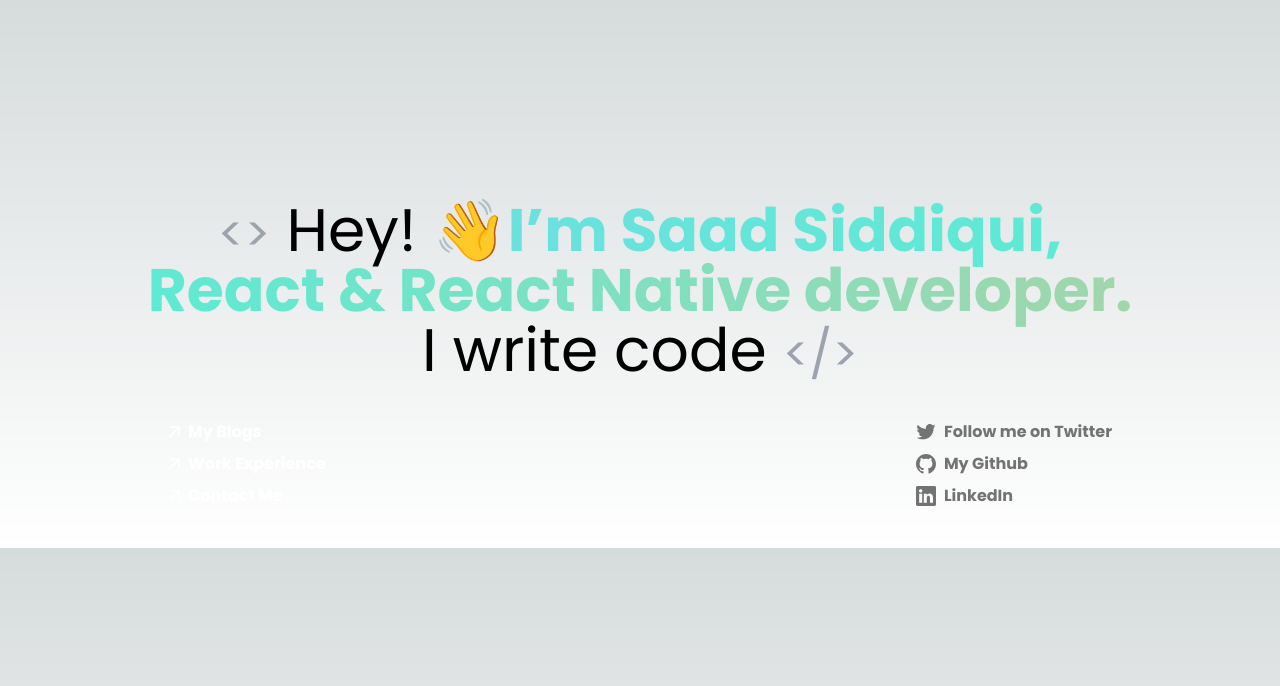
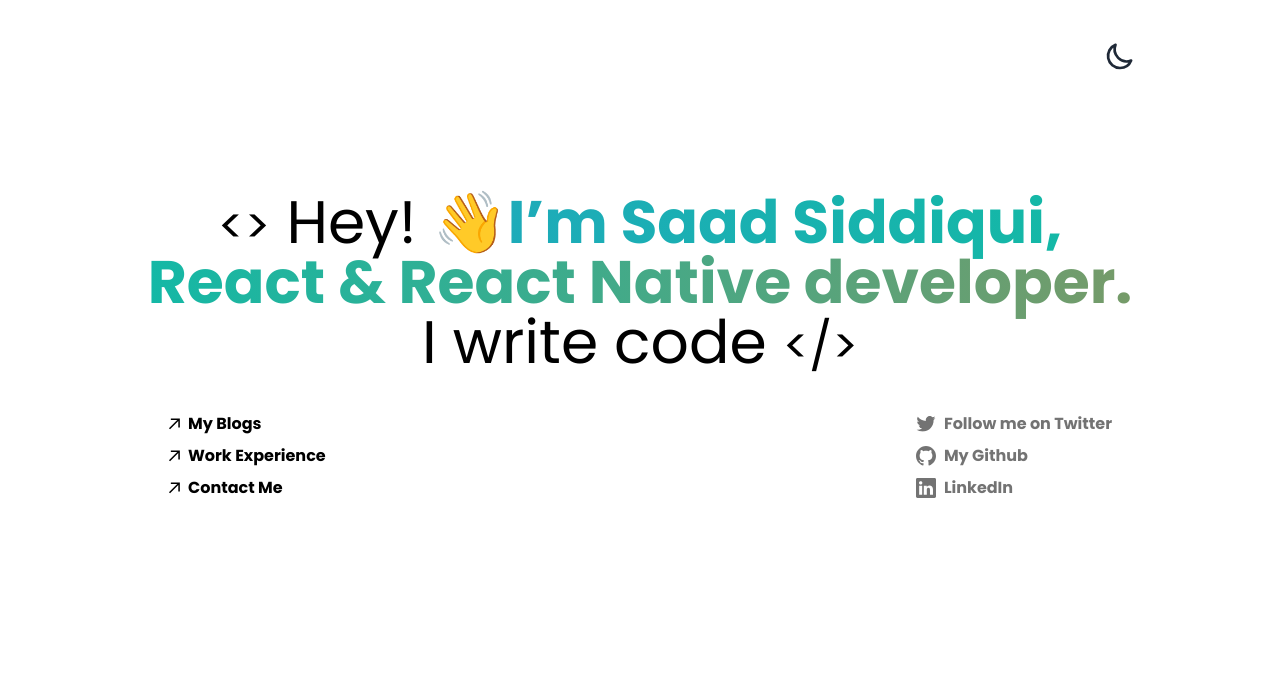
Before and after one commit to saadsiddiqui07/saad.portfolio, a Next.js app: page / in a window 1280 px wide. Shown: the top 686 px of the page. Built offline with nearby package versions, Linux system fonts and the light colour scheme.

Commit message:
integrate light and dark mode 🌙

```diff
--- a/components/blog-post/index.tsx
+++ b/components/blog-post/index.tsx
@@ -6,16 +6,16 @@ const BlogPost = ({ slug, frontMatter, readTime }: any) => {
     <Link
       key={slug}
       href={`/blogs/${slug}`}
-      className="flex flex-col transition duration-400 ease-out bg-[#161616] hover:bg-[#202020] m-3 group cursor-pointer shadow-lg rounded-lg"
+      className="flex flex-col transition duration-400 ease-out bg-gray-200 hover:bg-gray-300 dark:bg-[#161616] dark-hover:bg-[#202020] m-3 group cursor-pointer shadow-lg rounded-lg"
     >
       <div className="p-4 h-full flex flex-col">
         <h2 className="text-xl md:text-xl flex-1 my-1 font-bold">
           {frontMatter.title}
         </h2>
-        <div className="font-normal text-xs md:text-sm text-gray-400 my-2">
+        <div className="font-normal text-xs md:text-sm dark:text-gray-400 my-2">
           {formatDate(frontMatter.date)} {"-"} {readTime.text}
         </div>
-        <h3 className="text-sm md:text-md flex-1 my-1 font-normal text-gray-200">
+        <h3 className="text-sm md:text-md flex-1 my-1 font-normal dark:text-gray-200">
           {frontMatter.metaDesc}
         </h3>
       </div>
--- a/components/hero-section/index.tsx
+++ b/components/hero-section/index.tsx
@@ -8,24 +8,24 @@ import poppins from "@/styles";
 
 const HeroSection = () => {
   return (
-    <main className={`md:max-w-6xl flex-1 md:mx-auto ${poppins.className}`}>
-      <div className="flex flex-col items-center md:py-10 justify-center mt-20 mx-5 md:mt-40 sm:mx-10 md:mx-20">
+    <main className={`${poppins.className}`}>
+      <div className="flex flex-col items-center md:py-10 justify-center mt-20 mx-5 md:mt-30 sm:mx-10 md:mx-20">
         <div className="items-center">
           <h1 className="text-4xl sm:text-5xl md:text-6xl text-center">
-            <span className="text-gray-400 text3xl sm:text-4xl md:text-5xl">
+            <span className="dark:text-gray-400 text3xl sm:text-4xl md:text-5xl">
               {"<>"}
             </span>{" "}
             Hey! 👋
-            <span className="font-bold bg-gradient-to-r from-blue-300 via-teal-300 to-orange-300 text-transparent bg-clip-text bg-300% animate-gradient">
+            <span className="font-bold bg-gradient-to-r dark:from-blue-300 dark:via-teal-300 dark:to-orange-300 from-blue-500 via-teal-500 to-orange-500 text-transparent bg-clip-text bg-300% animate-gradient">
               I’m Saad Siddiqui, React & React Native developer.
             </span>{" "}
             <span>I write code </span>
-            <span className="text3xl text-gray-400 sm:text-4xl md:text-5xl">
+            <span className="text3xl dark:text-gray-400 sm:text-4xl md:text-5xl">
               {"</>"}
             </span>
           </h1>
           <div className="flex items-start md:items-center mt-10 flex-col md:flex-row">
-            <div className="mt-8 md:mt-0 mx-0 md:mx-6 space-y-2 text-white">
+            <div className="mt-8 md:mt-0 mx-0 md:mx-6 space-y-2 dark:text-white">
               <Link className="flex items-center" href="/blogs">
                 <ArrowRight />
                 <b>My Blogs</b>
--- /dev/null
+++ b/components/icons/DarkMode.tsx
@@ -0,0 +1,22 @@
+import React from "react";
+
+const DarkMode = () => {
+  return (
+    <svg
+      xmlns="http://www.w3.org/2000/svg"
+      viewBox="0 0 24 24"
+      fill="none"
+      stroke="currentColor"
+      className="h-8 w-8 text-gray-800 dark:text-gray-200"
+    >
+      <path
+        stroke-linecap="round"
+        stroke-linejoin="round"
+        stroke-width="2"
+        d="M20.354 15.354A9 9 0 018.646 3.646 9.003 9.003 0 0012 21a9.003 9.003 0 008.354-5.646z"
+      ></path>
+    </svg>
+  );
+};
+
+export default DarkMode;
--- /dev/null
+++ b/components/icons/LightMode.tsx
@@ -0,0 +1,22 @@
+import React from "react";
+
+const LightMode = () => {
+  return (
+    <svg
+      xmlns="http://www.w3.org/2000/svg"
+      viewBox="0 0 24 24"
+      fill="none"
+      stroke="currentColor"
+      className="h-8 w-8 text-gray-800 dark:text-gray-200"
+    >
+      <path
+        stroke-linecap="round"
+        stroke-linejoin="round"
+        stroke-width="2"
+        d="M12 3v1m0 16v1m9-9h-1M4 12H3m15.364 6.364l-.707-.707M6.343 6.343l-.707-.707m12.728 0l-.707.707M6.343 17.657l-.707.707M16 12a4 4 0 11-8 0 4 4 0 018 0z"
+      ></path>
+    </svg>
+  );
+};
+
+export default LightMode;
--- a/pages/_app.tsx
+++ b/pages/_app.tsx
@@ -1,7 +1,12 @@
 import "@/styles/globals.css";
 import type { AppProps } from "next/app";
 import "prismjs/themes/prism-tomorrow.css";
+import { ThemeProvider } from "next-themes";
 
 export default function App({ Component, pageProps }: AppProps) {
-  return <Component {...pageProps} />;
+  return (
+    <ThemeProvider attribute="class">
+      <Component {...pageProps} />
+    </ThemeProvider>
+  );
 }
--- a/pages/blogs/[slug].tsx
+++ b/pages/blogs/[slug].tsx
@@ -10,9 +10,11 @@ import TwitterIcon from "@/components/icons/TwitterIcon";
 import Seo from "@/components/seo";
 import LinkedinIcon from "@/components/icons/LinkedinIcon";
 import FacebookIcon from "@/components/icons/FacebookName";
+import { useTheme } from "next-themes";
 
 export default function BlogDetails({ frontMatter, content, slug }: any) {
   const router = useRouter();
+  const { theme } = useTheme();
   const blogURL = `https://saad-portfolio-nu.vercel.app/blogs/${slug}`;
 
   const handleShare = (medium: "twitter" | "facebook" | "linkedin") => {
@@ -42,15 +44,15 @@ export default function BlogDetails({ frontMatter, content, slug }: any) {
         description={frontMatter.metaDesc}
         url={blogURL}
       />
-      <div className="container prose prose-white mx-auto px-2 py-5 md:py-10 my-10 md:px-1">
+      <div className="container prose dark:prose-white mx-auto px-2 py-5 md:py-10 my-10 md:px-1">
         <div className="flex">
           <div
             onClick={() => router.back()}
             className="transition cursor-pointer duration-200 ease-out hover:scale-125"
           >
-            <BackIcon />
+            <BackIcon theme={theme!} />
           </div>
-          <h1 className="font-bold text-xl">Back</h1>
+          <h1 className="font-bold dark:text-white text-xl">Blogs</h1>
         </div>
         <section className={`mx-3 mt-5 mb-2`}>
           <h2 className="text-3xl md:text-4xl flex-1 my-1 font-bold">
--- a/pages/blogs/index.tsx
+++ b/pages/blogs/index.tsx
@@ -7,8 +7,10 @@ import BackIcon from "@/components/icons/BackIcon";
 import BlogPost from "@/components/blog-post";
 import poppins from "@/styles";
 import Seo from "@/components/seo";
+import { useTheme } from "next-themes";
 
 export default function BlogsPage({ blogs }: any) {
+  const { theme } = useTheme();
   return (
     <>
       <Seo />
@@ -18,7 +20,7 @@ export default function BlogsPage({ blogs }: any) {
             href="/"
             className="transition duration-200 ease-out hover:scale-125"
           >
-            <BackIcon />
+            <BackIcon theme={theme!} />
           </Link>
           <h1 className="font-bold text-xl">Back</h1>
         </div>
--- a/pages/experience/index.tsx
+++ b/pages/experience/index.tsx
@@ -1,9 +1,11 @@
 import BackIcon from "@/components/icons/BackIcon";
 import Steps from "@/components/steps";
+import { useTheme } from "next-themes";
 import Link from "next/link";
 import React from "react";
 
 const ExperiencePage = () => {
+  const { theme } = useTheme();
   return (
     <div className="container px-2 py-5 md:py-10 my-10 md:px-1">
       <div className="flex flex-row items-center">
@@ -11,51 +13,12 @@ const ExperiencePage = () => {
           href="/"
           className="transition duration-200 ease-out hover:scale-125"
         >
-          <BackIcon />
+          <BackIcon theme={theme!} />
         </Link>
         <h1 className="font-bold text-xl">Back</h1>
       </div>
       <main className="mt-4 mx-4">
         <h1 className="text-3xl md:text-4xl">Experience</h1>
-        {/* <ul className="relative m-0 w-full list-none overflow-hidden p-0 transition-[height] duration-200 ease-in-out">
-          <li className="relative h-fit after:absolute after:left-[2.45rem] after:top-[3.6rem] after:mt-px after:h-[calc(100%-2.45rem)] after:w-px after:bg-[#e0e0e0] after:content-[''] dark:after:bg-neutral-600">
-            <div className="flex cursor-pointer items-center p-6 leading-[1.3rem] no-underline after:bg-[#e0e0e0] after:content-[''] focus:outline-none dark:after:bg-neutral-600">
-              <span className="mr-3 flex h-[1.938rem] w-[1.938rem] items-center justify-center rounded-full bg-[#ebedef] text-sm font-medium text-[#40464f]"></span>
-              <span className="text-neutral-500 after:absolute after:flex after:text-[0.8rem] after:content-[data-content] dark:text-neutral-300">
-                Freelancing and Teaching
-              </span>
-            </div>
-            <div className="transition-[height, margin-bottom, padding-top, padding-bottom] left-0 overflow-hidden pb-6 pl-[3.75rem] pr-6 duration-300 ease-in-out">
-              Lorem ipsum dolor sit amet, consectetur adipiscing elit, sed do
-              eiusmod tempor incididunt ut labore et dolore magna aliqua.
-            </div>
-          </li>
-          <li className="relative h-fit after:absolute after:left-[2.45rem] after:top-[3.6rem] after:mt-px after:h-[calc(100%-2.45rem)] after:w-px after:bg-[#e0e0e0] after:content-[''] dark:after:bg-neutral-600">
-            <div className="flex cursor-pointer items-center p-6 leading-[1.3rem] no-underline after:bg-[#e0e0e0] after:content-[''] focus:outline-none dark:after:bg-neutral-600">
-              <span className="mr-3 flex h-[1.938rem] w-[1.938rem] items-center justify-center rounded-full bg-[#ebedef] text-sm font-medium text-[#40464f]"></span>
-              <span className="text-neutral-500 after:absolute after:flex after:text-[0.8rem] after:content-[data-content] dark:text-neutral-300">
-                Lucien Solutions, June 2023 - July 2023
-              </span>
-            </div>
-            <div className="transition-[height, margin-bottom, padding-top, padding-bottom] left-0 overflow-hidden pb-6 pl-[3.75rem] pr-6 duration-300 ease-in-out">
-              Lorem ipsum dolor sit amet, consectetur adipiscing elit, sed do
-              eiusmod tempor incididunt ut labore et dolore magna aliqua.
-            </div>
-          </li>
-
-          <li className="relative  h-fit after:absolute after:left-[2.45rem] after:top-[3.6rem] after:mt-px after:h-[calc(100%-2.45rem)] after:w-px after:bg-[#e0e0e0] after:content-[''] dark:after:bg-neutral-600">
-            <div className="flex  cursor-pointer items-center p-6 leading-[1.3rem] no-underline after:bg-[#e0e0e0] after:content-['']  focus:outline-none dark:after:bg-neutral-600 ">
-              <span className="mr-3 flex h-[1.938rem] w-[1.938rem] items-center justify-center rounded-full bg-[#ebedef] text-sm font-medium text-[#40464f]"></span>
-              <span className="text-neutral-500 after:absolute after:flex after:text-[0.8rem] after:content-[data-content] dark:text-neutral-300">
-                Heisentech Solutions, July 2023 - Currently working
-              </span>
-            </div>
-            <div className="transition-[height, margin-bottom, padding-top, padding-bottom] left-0 overflow-hidden pb-6 pl-[3.75rem] pr-6 duration-300 ease-in-out">
-              Ut enim ad minim veniam, quis nostrud exercitation ullamco laboris
-              nisi ut aliquip ex ea commodo consequat.
-            </div>
-          </li>
-        </ul> */}
         <Steps />
       </main>
     </div>
--- a/pages/index.tsx
+++ b/pages/index.tsx
@@ -1,8 +1,22 @@
 import HeroSection from "@/components/hero-section";
+import DarkMode from "@/components/icons/DarkMode";
+import LightMode from "@/components/icons/LightMode";
+import { useTheme } from "next-themes";
 
 export default function Home() {
+  const { theme, setTheme } = useTheme();
   return (
-    <main>
+    <main className="md:max-w-6xl flex-1 md:mx-auto">
+      <header className="pt-10 flex mx-5 sm:mx-10 md:mx-20">
+        <button
+          className="ml-auto"
+          onClick={() =>
+            theme == "dark" ? setTheme("light") : setTheme("dark")
+          }
+        >
+          {theme === "dark" ? <LightMode /> : <DarkMode />}
+        </button>
+      </header>
       <HeroSection />
     </main>
   );
--- a/styles/globals.css
+++ b/styles/globals.css
@@ -7,7 +7,7 @@
   margin: auto;
 }
 
-:root {
+/* :root {
   --foreground-rgb: 0, 0, 0;
   --background-start-rgb: 214, 219, 220;
   --background-end-rgb: 255, 255, 255;
@@ -29,4 +29,4 @@ body {
       rgb(var(--background-end-rgb))
     )
     rgb(var(--background-start-rgb));
-}
+} */
--- a/tailwind.config.js
+++ b/tailwind.config.js
@@ -1,5 +1,6 @@
 /** @type {import('tailwindcss').Config} */
 module.exports = {
+  darkMode: 'class',
   content: [
     "./pages/**/*.{js,ts,jsx,tsx,mdx}",
     "./components/**/*.{js,ts,jsx,tsx,mdx}",
```
Also changed, not shown: components/icons/BackIcon.tsx (+7 -2 lines).
